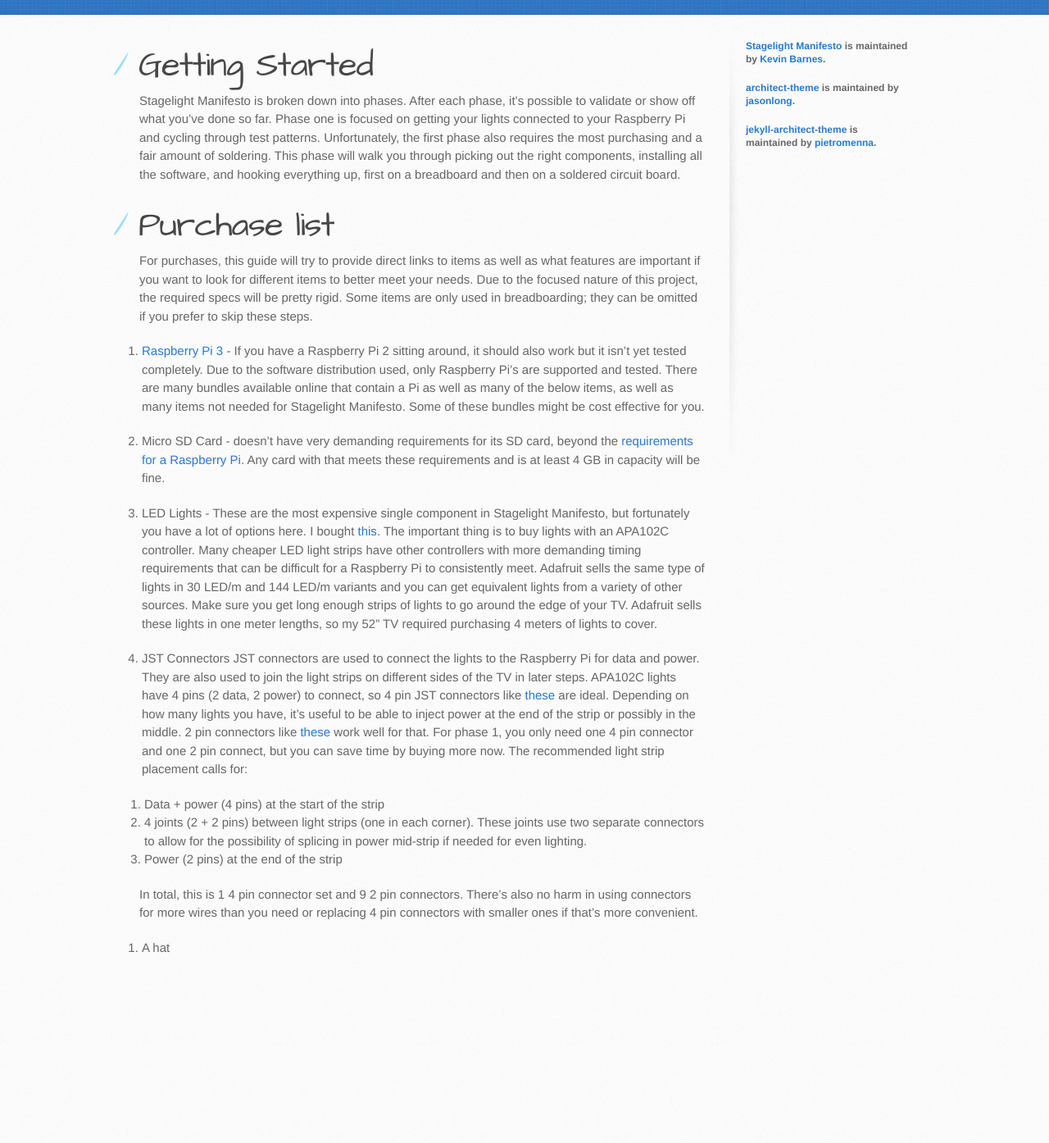
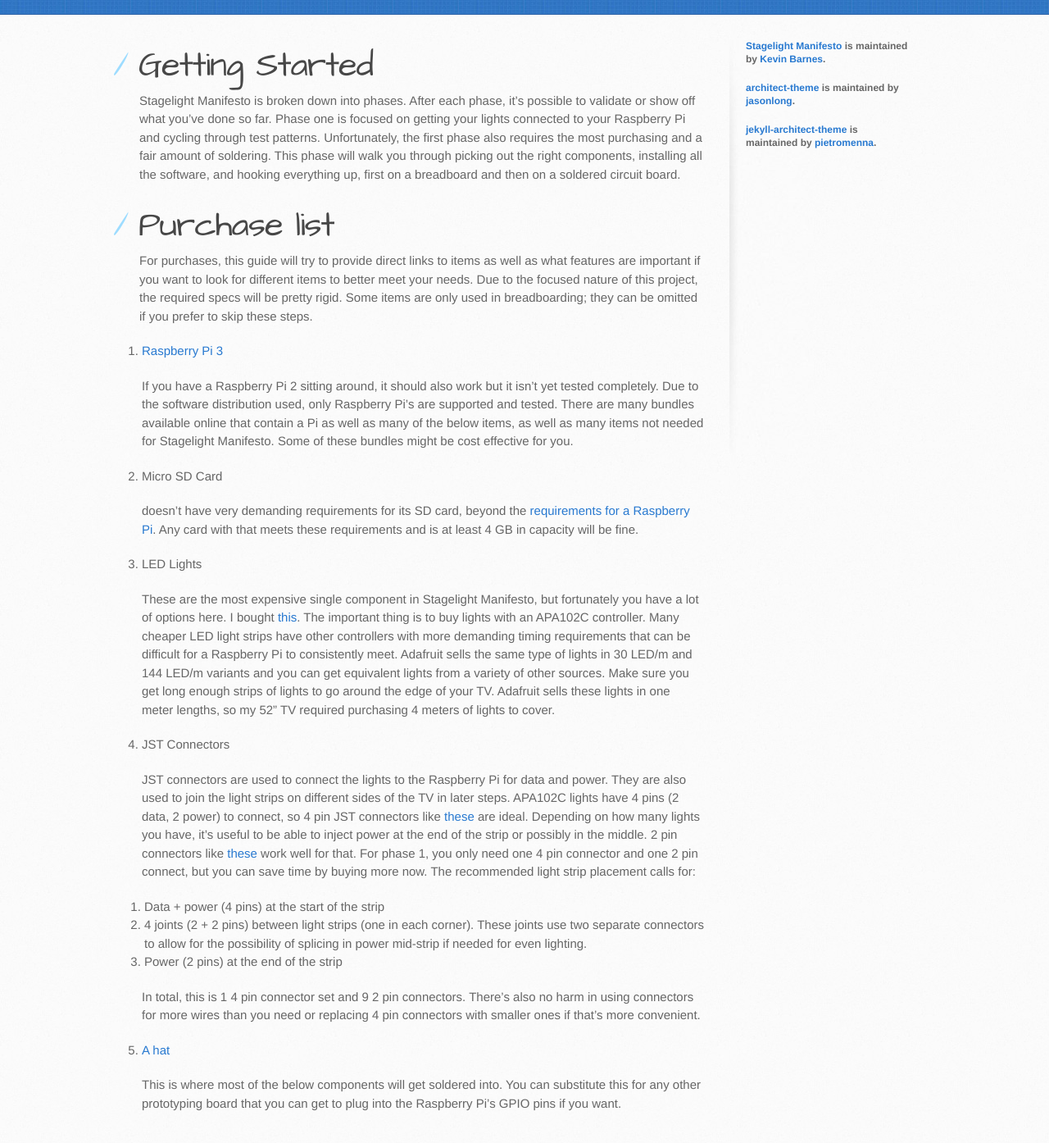
Before and after one commit to kbarnes3/stagelight-manifesto, a Jekyll site: the page built from docs/1_Getting_Started/index.md, in a window 1280 px wide and 1400 px high, scrolled down 289 px. Shown: the top 1394 px of the window at 82% size. Built offline with Jekyll 4.4.1, drawn with Linux system fonts in a browser that asks for light colours; before the commit the page ends 1499 px from its top, so only the background shows below that.

Commit message:
Fixing list spacing

```diff
--- a/docs/1_Getting_Started/index.md
+++ b/docs/1_Getting_Started/index.md
@@ -16,19 +16,22 @@
 to look for different items to better meet your needs. Due to the focused nature of this project, the required specs will
 be pretty rigid. Some items are only used in breadboarding; they can be omitted if you prefer to skip these steps.
 
-1. [Raspberry Pi 3](https://www.adafruit.com/products/3055) -
-If you have a Raspberry Pi 2 sitting around, it should also work but it isn't yet tested completely. Due to the software
+1. [Raspberry Pi 3](https://www.adafruit.com/products/3055)
+
+    If you have a Raspberry Pi 2 sitting around, it should also work but it isn't yet tested completely. Due to the software
 distribution used, only Raspberry Pi's are supported and tested. There are many bundles available online that contain
 a Pi as well as many of the below items, as well as many items not needed for {{ site.name }}.
 Some of these bundles might be cost effective for you.
 
-1. Micro SD Card -
-{{ stie.name }} doesn't have very demanding requirements for its SD card, beyond the
+1. Micro SD Card
+
+    {{ stie.name }} doesn't have very demanding requirements for its SD card, beyond the
 [requirements for a Raspberry Pi](https://www.raspberrypi.org/documentation/installation/sd-cards.md).
 Any card with that meets these requirements and is at least 4 GB in capacity will be fine.
 
-1. LED Lights -
-These are the most expensive single component in {{ site.name }}, but fortunately you have a lot of options here. I bought
+1. LED Lights
+
+    These are the most expensive single component in {{ site.name }}, but fortunately you have a lot of options here. I bought
  [this](https://www.adafruit.com/products/2240). The important thing is to buy lights with an APA102C controller.
 Many cheaper LED light strips have other controllers with more demanding timing requirements that can
 be difficult for a Raspberry Pi to consistently meet.
@@ -37,18 +40,22 @@
 these lights in one meter lengths, so my 52" TV required purchasing 4 meters of lights to cover.
 
 1. JST Connectors
-JST connectors are used to connect the lights to the Raspberry Pi for data and power. They are also used to join the light
+
+    JST connectors are used to connect the lights to the Raspberry Pi for data and power. They are also used to join the light
 strips on different sides of the TV in later steps. APA102C lights have 4 pins (2 data, 2 power) to connect, so 4 pin JST
 connectors like [these](https://www.adafruit.com/products/578) are ideal. Depending on how many lights you have, it's useful
 to be able to inject power at the end of the strip or possibly in the middle. 2 pin connectors like [these](https://www.adafruit.com/products/2880)
 work well for that. For phase 1, you only need one 4 pin connector and one 2 pin connect, but you can save time by buying more now.
 The recommended light strip placement calls for:
+
     1. Data + power (4 pins) at the start of the strip
     1. 4 joints (2 + 2 pins) between light strips (one in each corner). These joints use two separate connectors to allow
     for the possibility of splicing in power mid-strip if needed for even lighting.
     1. Power (2 pins) at the end of the strip
 
-In total, this is 1 4 pin connector set and 9 2 pin connectors.
+    In total, this is 1 4 pin connector set and 9 2 pin connectors.
 There's also no harm in using connectors for more wires than you need or replacing 4 pin connectors with smaller ones if that's more convenient.
 
-1. A hat
+1. [A hat](https://www.adafruit.com/products/2310)
+
+    This is where most of the below components will get soldered into. You can substitute this for any other prototyping board that you can get to plug into the Raspberry Pi's GPIO pins if you want.
```
